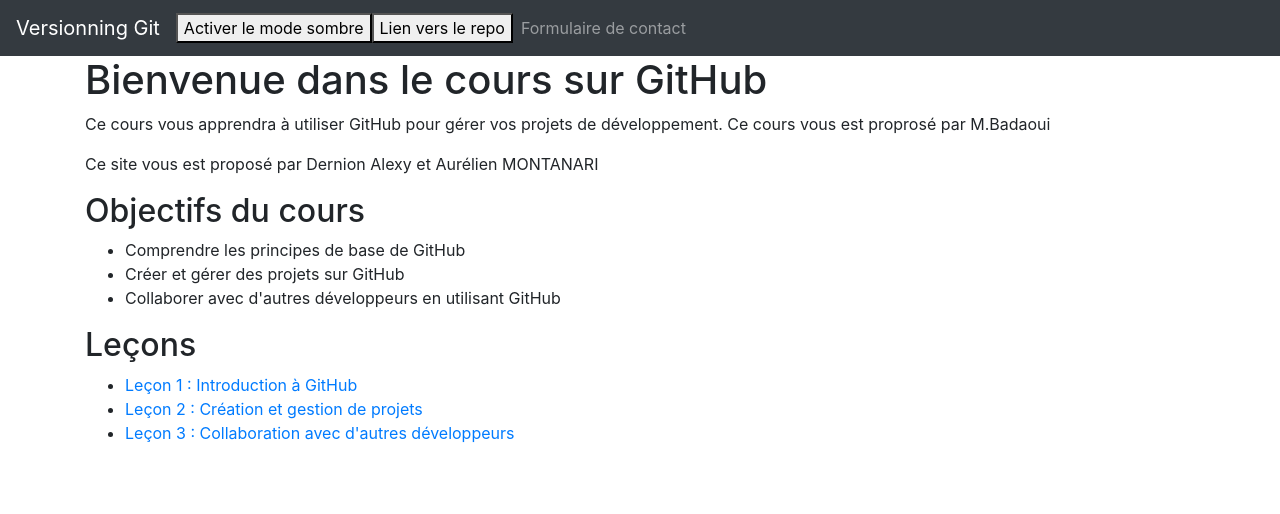
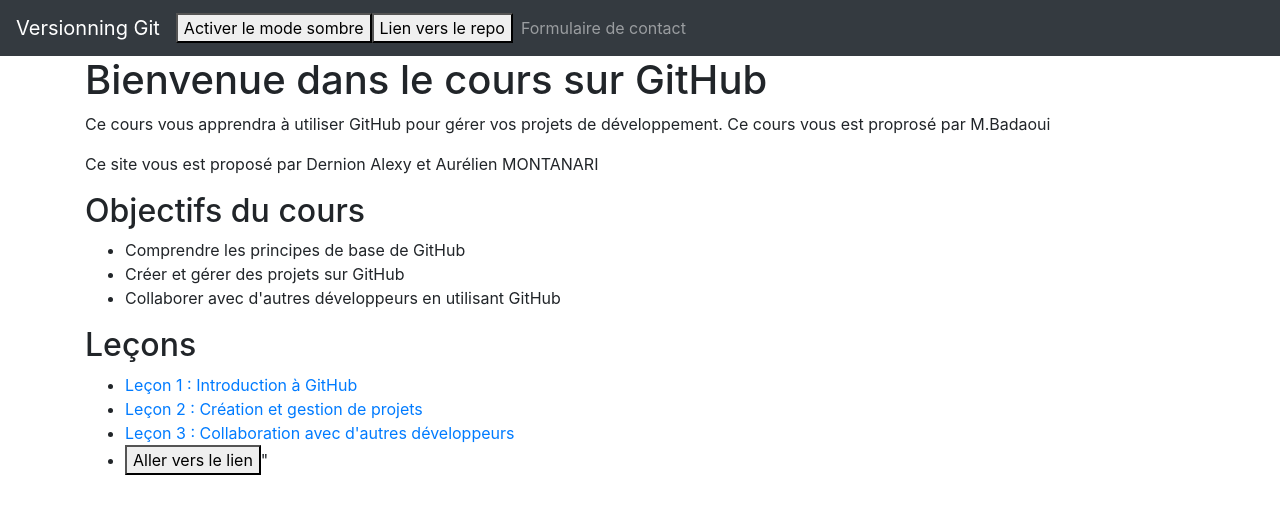
Before and after one commit to aurmtn/Versionning-Git, a plain HTML site: page index.html in a window 1280 px wide. Drawn offline with nearby package versions, Linux system fonts and the light colour scheme.

Commit message:
Ajout d'un bouton dans le HTML

```diff
--- a/index.html
+++ b/index.html
@@ -49,8 +49,8 @@
 	    <li><a href="#">Leçon 1 : Introduction à GitHub</a></li>
 	    <li><a href="#">Leçon 2 : Création et gestion de projets</a></li>
 	    <li><a href="#">Leçon 3 : Collaboration avec d'autres développeurs</a></li>
+		<li><button id="btn-link">Aller vers le lien</button>"</li>
 	  </ul>
 	</div>
-
 </body>
 </html>
```
